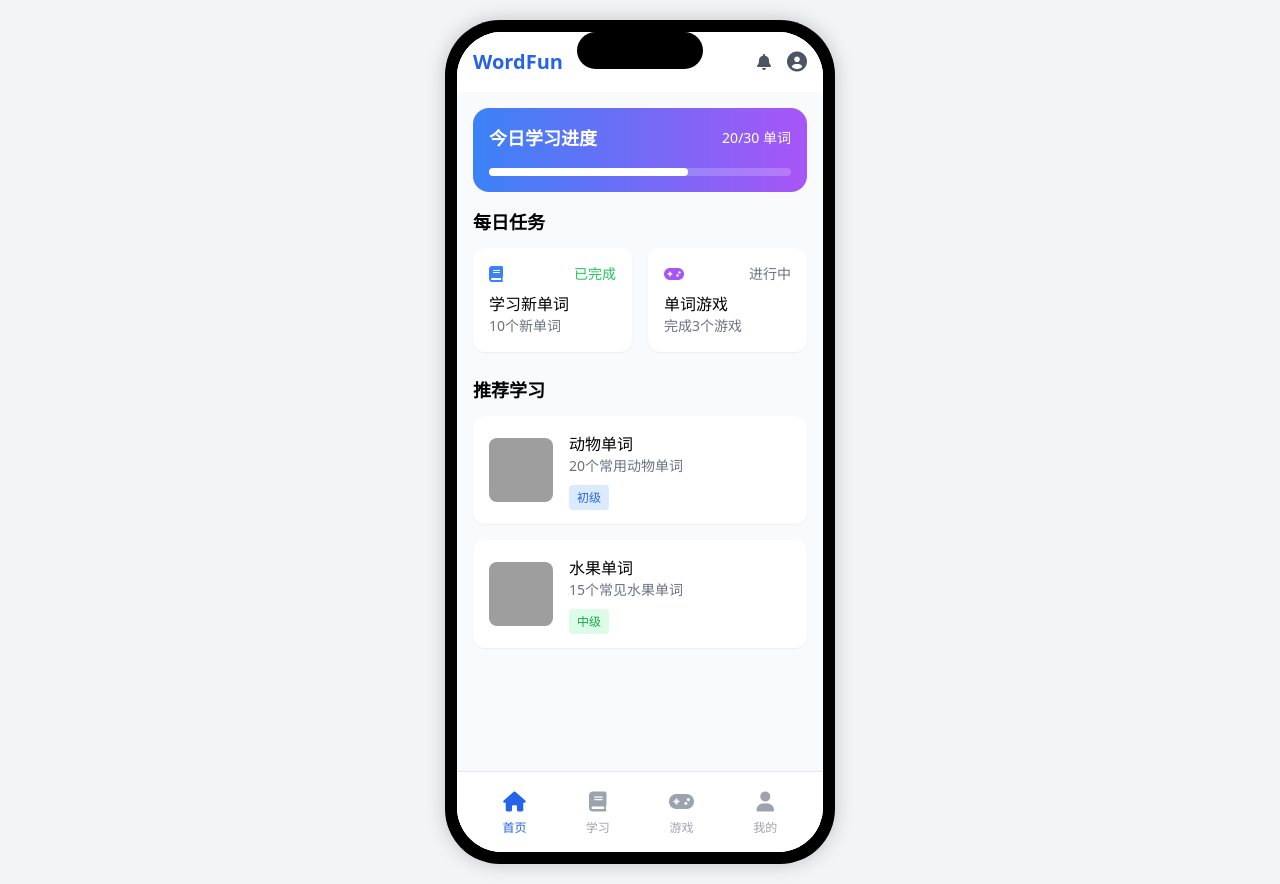
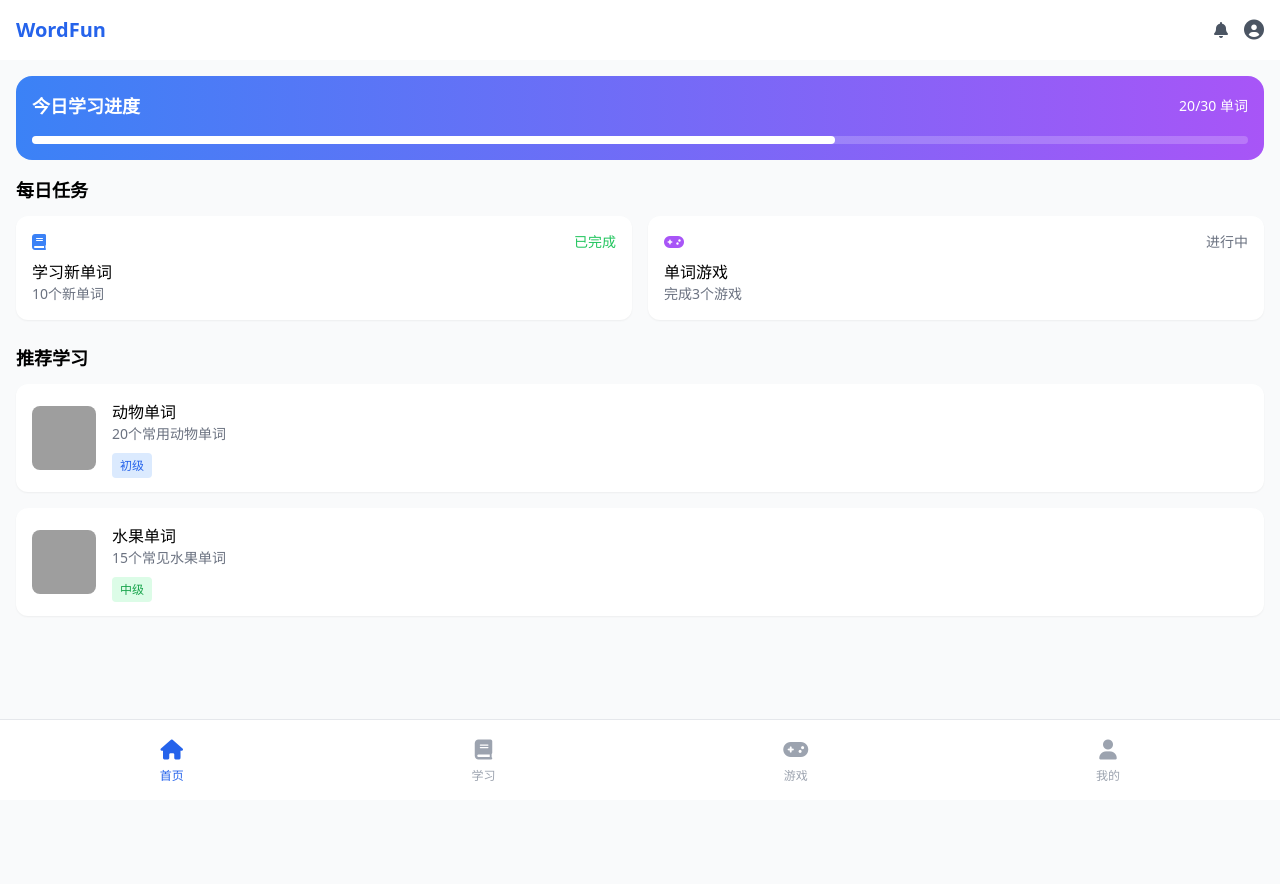
Before and after one commit to henrythu2/edu, a website: page index.html in a window 1280 px wide. After the commit the page ends 800 px from the top, so only its background shows below. Drawn offline with nearby package versions, Linux system fonts and the light colour scheme; grey boxes are pictures that could not be loaded.

Commit message:
Restructure files for GitHub Pages

```diff
--- a/index.html
+++ b/index.html
@@ -3,52 +3,107 @@
 <head>
     <meta charset="UTF-8">
     <meta name="viewport" content="width=device-width, initial-scale=1.0">
-    <title>Kids Word Learning App</title>
+    <title>首页 - Kids Word Learning</title>
     <script src="https://cdn.tailwindcss.com"></script>
     <link rel="stylesheet" href="https://cdnjs.cloudflare.com/ajax/libs/font-awesome/6.0.0/css/all.min.css">
-    <style>
-        .iphone-frame {
-            width: 390px;
-            height: 844px;
-            background: #000;
-            border-radius: 55px;
-            padding: 12px;
-            position: relative;
-            margin: 20px auto;
-            box-shadow: 0 0 20px rgba(0,0,0,0.2);
-        }
-        .iphone-screen {
-            width: 100%;
-            height: 100%;
-            background: #fff;
-            border-radius: 45px;
-            overflow: hidden;
-            position: relative;
-        }
-        .dynamic-island {
-            position: absolute;
-            top: 12px;
-            left: 50%;
-            transform: translateX(-50%);
-            width: 126px;
-            height: 37px;
-            background: #000;
-            border-radius: 20px;
-            z-index: 1000;
-        }
-        iframe {
-            width: 100%;
-            height: 100%;
-            border: none;
-        }
-    </style>
 </head>
-<body class="bg-gray-100 min-h-screen flex items-center justify-center">
-    <div class="iphone-frame">
-        <div class="dynamic-island"></div>
-        <div class="iphone-screen">
-            <iframe src="pages/home.html" id="mainFrame"></iframe>
+<body class="bg-gray-50">
+    <!-- 顶部状态栏 -->
+    <div class="bg-white p-4 flex justify-between items-center">
+        <div class="text-xl font-bold text-blue-600">WordFun</div>
+        <div class="flex items-center space-x-4">
+            <i class="fas fa-bell text-gray-600"></i>
+            <i class="fas fa-user-circle text-gray-600 text-xl"></i>
         </div>
+    </div>
+
+    <!-- 学习进度 -->
+    <div class="p-4">
+        <div class="bg-gradient-to-r from-blue-500 to-purple-500 rounded-2xl p-4 text-white">
+            <div class="flex justify-between items-center mb-4">
+                <h2 class="text-lg font-semibold">今日学习进度</h2>
+                <span class="text-sm">20/30 单词</span>
+            </div>
+            <div class="w-full bg-white/20 rounded-full h-2">
+                <div class="bg-white rounded-full h-2" style="width: 66%"></div>
+            </div>
+        </div>
+    </div>
+
+    <!-- 每日任务 -->
+    <div class="px-4 mb-6">
+        <h2 class="text-lg font-semibold mb-3">每日任务</h2>
+        <div class="grid grid-cols-2 gap-4">
+            <div class="bg-white rounded-xl p-4 shadow-sm">
+                <div class="flex items-center justify-between mb-2">
+                    <i class="fas fa-book text-blue-500"></i>
+                    <span class="text-sm text-green-500">已完成</span>
+                </div>
+                <h3 class="font-medium">学习新单词</h3>
+                <p class="text-sm text-gray-500">10个新单词</p>
+            </div>
+            <div class="bg-white rounded-xl p-4 shadow-sm">
+                <div class="flex items-center justify-between mb-2">
+                    <i class="fas fa-gamepad text-purple-500"></i>
+                    <span class="text-sm text-gray-500">进行中</span>
+                </div>
+                <h3 class="font-medium">单词游戏</h3>
+                <p class="text-sm text-gray-500">完成3个游戏</p>
+            </div>
+        </div>
+    </div>
+
+    <!-- 推荐学习 -->
+    <div class="px-4">
+        <h2 class="text-lg font-semibold mb-3">推荐学习</h2>
+        <div class="space-y-4">
+            <div class="bg-white rounded-xl p-4 shadow-sm">
+                <div class="flex items-center space-x-4">
+                    <img src="https://images.unsplash.com/photo-1516979187457-637abb4f9353?w=100&h=100&fit=crop"
+                         alt="Animals" class="w-16 h-16 rounded-lg object-cover">
+                    <div>
+                        <h3 class="font-medium">动物单词</h3>
+                        <p class="text-sm text-gray-500">20个常用动物单词</p>
+                        <div class="mt-2">
+                            <span class="text-xs bg-blue-100 text-blue-600 px-2 py-1 rounded">初级</span>
+                        </div>
+                    </div>
+                </div>
+            </div>
+            <div class="bg-white rounded-xl p-4 shadow-sm">
+                <div class="flex items-center space-x-4">
+                    <img src="https://images.unsplash.com/photo-1502086223501-7ea6ecd79368?w=100&h=100&fit=crop"
+                         alt="Fruits" class="w-16 h-16 rounded-lg object-cover">
+                    <div>
+                        <h3 class="font-medium">水果单词</h3>
+                        <p class="text-sm text-gray-500">15个常见水果单词</p>
+                        <div class="mt-2">
+                            <span class="text-xs bg-green-100 text-green-600 px-2 py-1 rounded">中级</span>
+                        </div>
+                    </div>
+                </div>
+            </div>
+        </div>
+    </div>
+
+    <!-- 底部导航栏 -->
+    <div class="fixed bottom-0 left-0 right-0 bg-white border-t flex justify-around items-center p-4">
+        <a href="index.html" class="text-center text-blue-600">
+            <i class="fas fa-home text-xl"></i>
+            <p class="text-xs mt-1">首页</p>
+        </a>
+        <a href="learn.html" class="text-center text-gray-400">
+            <i class="fas fa-book text-xl"></i>
+            <p class="text-xs mt-1">学习</p>
+        </a>
+        <a href="games.html" class="text-center text-gray-400">
+            <i class="fas fa-gamepad text-xl"></i>
+            <p class="text-xs mt-1">游戏</p>
+        </a>
+        <a href="profile.html" class="text-center text-gray-400">
+            <i class="fas fa-user text-xl"></i>
+            <p class="text-xs mt-1">我的</p>
+        </a>
     </div>
 </body>
 </html>
```
Also changed, not shown: games.html (renamed from pages/games.html), learn.html (renamed from pages/learn.html), profile.html (renamed from pages/profile.html).
